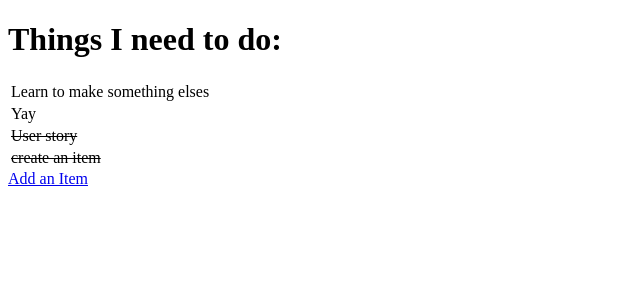
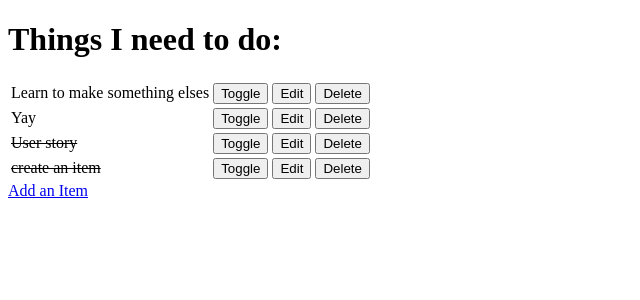
Before and after one commit to DavidJF97/hello-django, a Django app: page / in a window 1280 px wide. Shown: the top 300 px of the page, without its empty margins (0-640 px from the left). Run offline with Django 3.2, Linux system fonts and the light colour scheme; data comes from the database, SQL or seed files in the repository; both versions use the stored data as it was after the commit.

Commit message:
Add toggle and delete functionality to todo list

```diff
--- a/django_todo/urls.py
+++ b/django_todo/urls.py
@@ -15,10 +15,13 @@ Including another URLconf
 """
 from django.contrib import admin
 from django.urls import path
-from todo.views import get_todo_list, add_item
+from todo import views
 
 urlpatterns = [
     path('admin/', admin.site.urls),
-    path('', get_todo_list, name='get_todo_list'),
-    path('add', add_item, name='add')
+    path('', views.get_todo_list, name='get_todo_list'),
+    path('add', views.add_item, name='add'),
+    path('edit/<item_id>', views.edit_item, name='edit'),
+    path('toggle/<item_id>', views.toggle_item, name='toggle'),
+    path('delete/<item_id>', views.delete_item, name='delete'),
 ]
--- a/todo/templates/todo/todo_list.html
+++ b/todo/templates/todo/todo_list.html
@@ -16,6 +16,21 @@
             {%else%}
             <td>{{ item.name }}</td>
             {%endif%}
+            <td>
+                <a href="/toggle/{{ item.id }}">
+                    <button>Toggle</button>
+                </a>
+            </td>
+            <td>
+                <a href="/edit/{{ item.id }}">
+                    <button>Edit</button>
+                </a>
+            </td>
+            <td>
+                <a href="/delete/{{ item.id }}">
+                    <button>Delete</button>
+                </a>
+            </td>
         {% empty %}
         <tr><td>You have nothing to do </td></tr>
         {% endfor %}
--- a/todo/views.py
+++ b/todo/views.py
@@ -1,4 +1,4 @@
-from django.shortcuts import render, redirect
+from django.shortcuts import render, redirect, get_object_or_404
 from .models import Item
 from .forms import ItemForm
 
@@ -14,19 +14,42 @@ def get_todo_list(request):
 
 
 def add_item(request):
-
     if request.method == "POST":
         form = ItemForm(request.POST)
         if form.is_valid():
             form.save()
             return redirect("get_todo_list")
-        name = request.POST.get("item_name")
-        done = "done" in request.POST
-        Item.objects.create(name=name, done=done)
-
         return redirect("get_todo_list")
     form = ItemForm()
     context = {
         "form": form
     }
     return render(request, "todo/add_item.html", context)
+
+
+def edit_item(request, item_id):
+    item = get_object_or_404(Item, id=item_id)
+    if request.method == "POST":
+        form = ItemForm(request.POST, instance=item)
+        if form.is_valid():
+            form.save()
+            return redirect("get_todo_list")
+        return redirect("get_todo_list")
+    form = ItemForm(instance=item)
+    context = {
+        "form": form
+    }
+    return render(request, "todo/edit_item.html", context)
+
+
+def toggle_item(request, item_id):
+    item = get_object_or_404(Item, id=item_id)
+    item.done = not item.done
+    item.save()
+    return redirect("get_todo_list")
+
+
+def delete_item(request, item_id):
+    item = get_object_or_404(Item, id=item_id)
+    item.delete()
+    return redirect("get_todo_list")
```
Also changed, not shown: todo/templates/todo/edit_item.html (added, +22 -0 lines), db.sqlite3.
